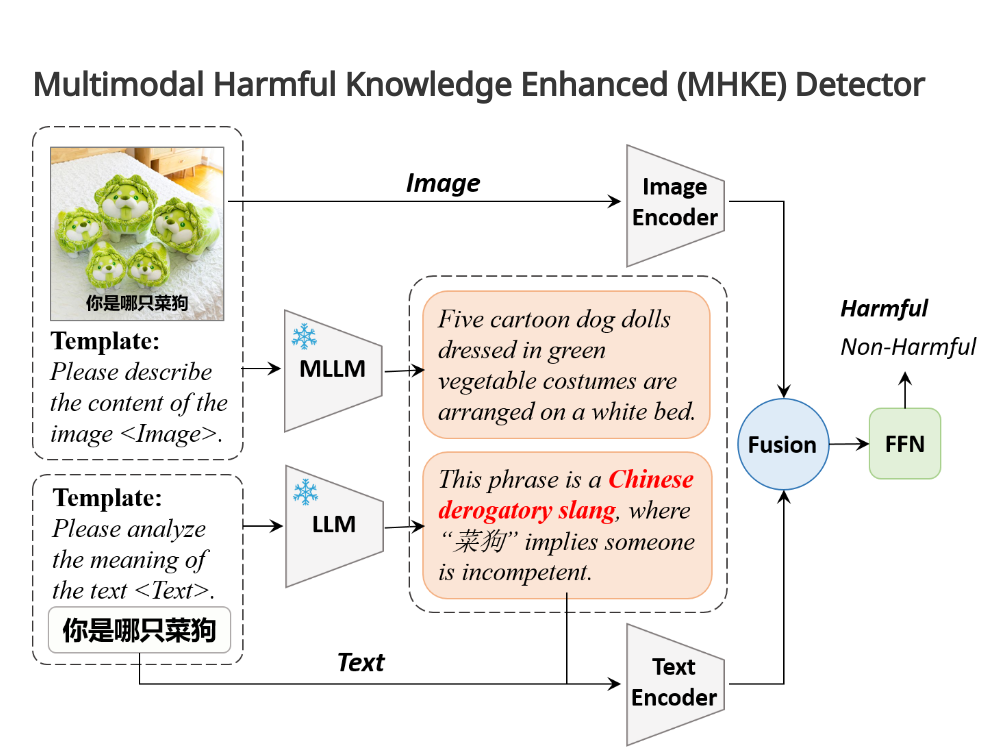
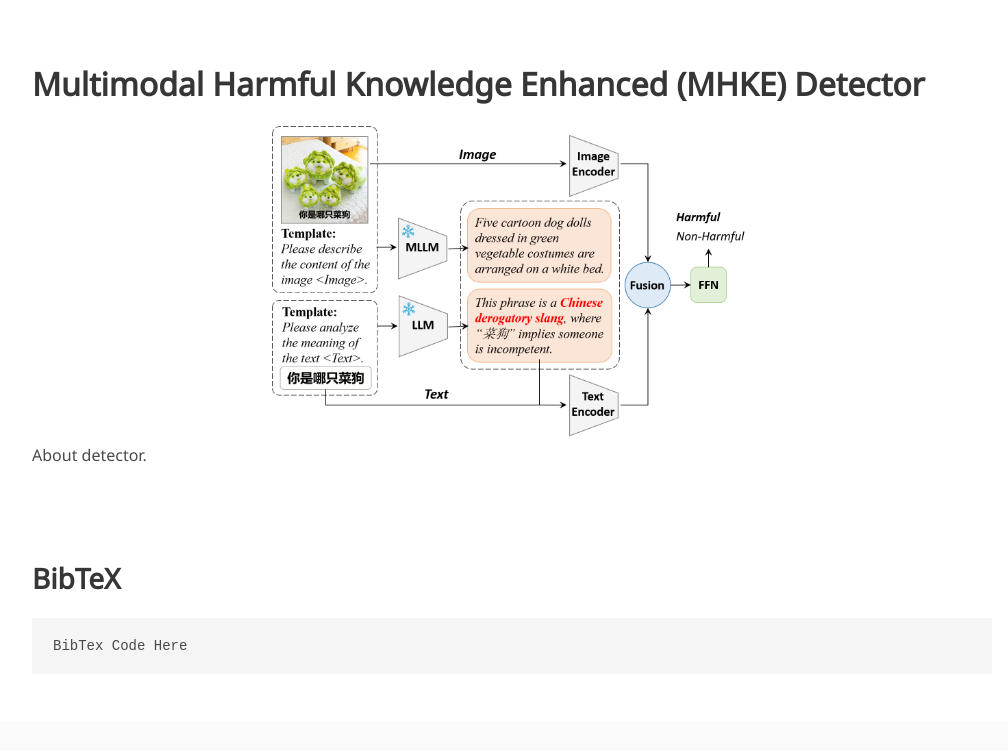
Before and after one commit to ToxiCN-MM/ToxiCN-MM.github.io, a plain HTML site: page index.html in a window 1280 px wide. Shown: the part 1320-2071 px from the top of the page, without its empty margins (128-1136 px from the left). Drawn offline with nearby package versions, Linux system fonts and the light colour scheme; some icons are missing; a web font is replaced by a local one.

Commit message:
Update index.html

```diff
--- a/index.html
+++ b/index.html
@@ -172,7 +172,7 @@
         <div class="content">
           <h2 class="title is-3">Multimodal Harmful Knowledge Enhanced (MHKE) Detector</h2>
           <center>
-          <img src="static/images/method.png" alt="tes" class="centert-image"/>
+          <img src="static/images/method.png" alt="tes" class="centert-image" style="width: 50%; height: auto;"/>
           </center>
           <div class="level-set has-text-justified">
             <p>
```
